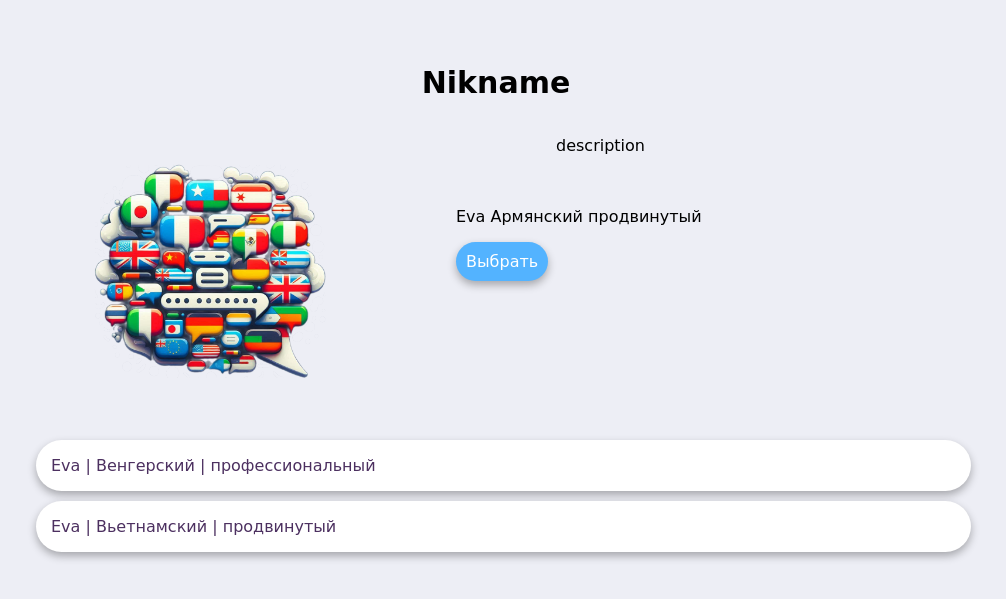
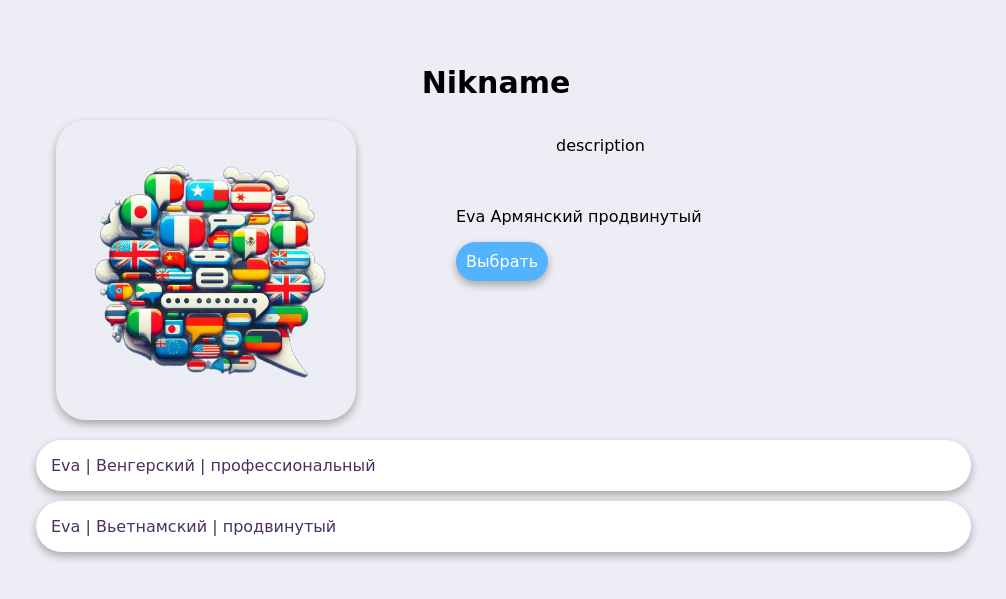
Before and after one commit to Gwatamalou/language_exchange, a Django app: page /ads/1/ in a window 1280 px wide. Shown: the part 55-654 px from the top of the page, without its empty margins (144-1150 px from the left). Run offline with Django 5.2, Linux system fonts and the light colour scheme; a user stored in the database is signed in; data comes from the database, SQL or seed files in the repository; both versions use the stored data as it was after the commit.

```diff
--- a/users/static/users/css/style.css
+++ b/users/static/users/css/style.css
@@ -115,6 +115,7 @@ ul {
     width: 300px;
     height: 300px;
     border-radius: 10%;
+    box-shadow: 0 4px 8px rgba(0, 0, 0, 0.3);
 }
 
 .information dl {
```
Also changed, not shown: db.sqlite3, media/images/1920x1080_1151845_www.ArtFile.ru.jpg (deleted), media/images/5f92026d4641d0.63068284.png (deleted), media/images/5f92026d4641d0_gNhmu4e.63068284.png (deleted), media/images/r_NA-NOq3UA.jpg (deleted), media/images/r_NA-NOq3UA_eQsTIed.jpg (deleted), media/images/r_NA-NOq3UA_jv0f6VJ.jpg (deleted), media/images/yw-7CwM01Ew.jpg (deleted), media/images/yw-7CwM01Ew_awsw6AS.jpg (deleted), media/images/yw-7CwM01Ew_xE0blb7.jpg (deleted).
